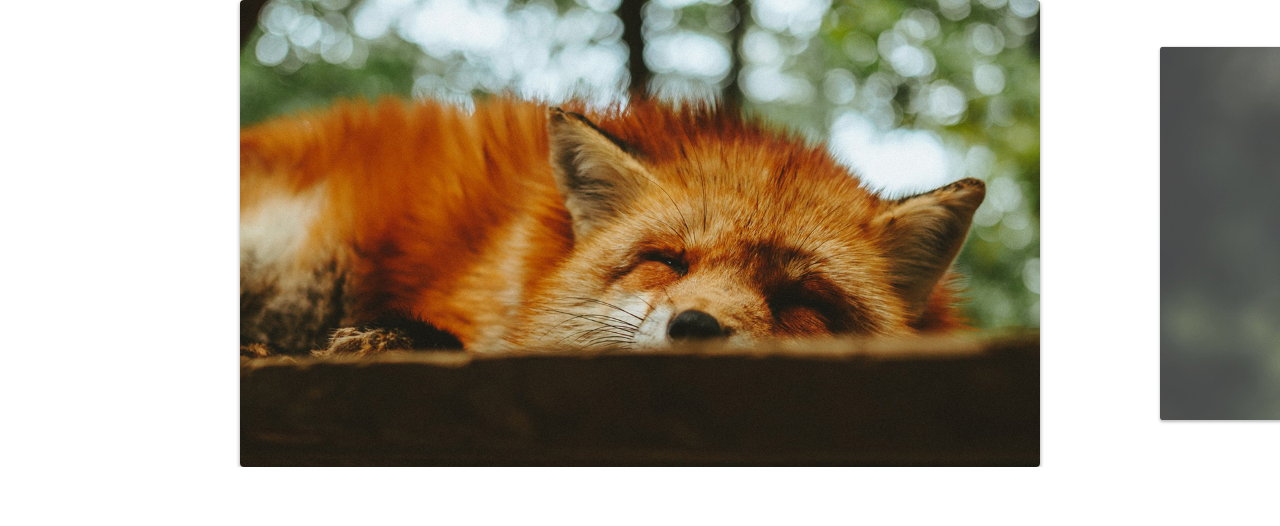
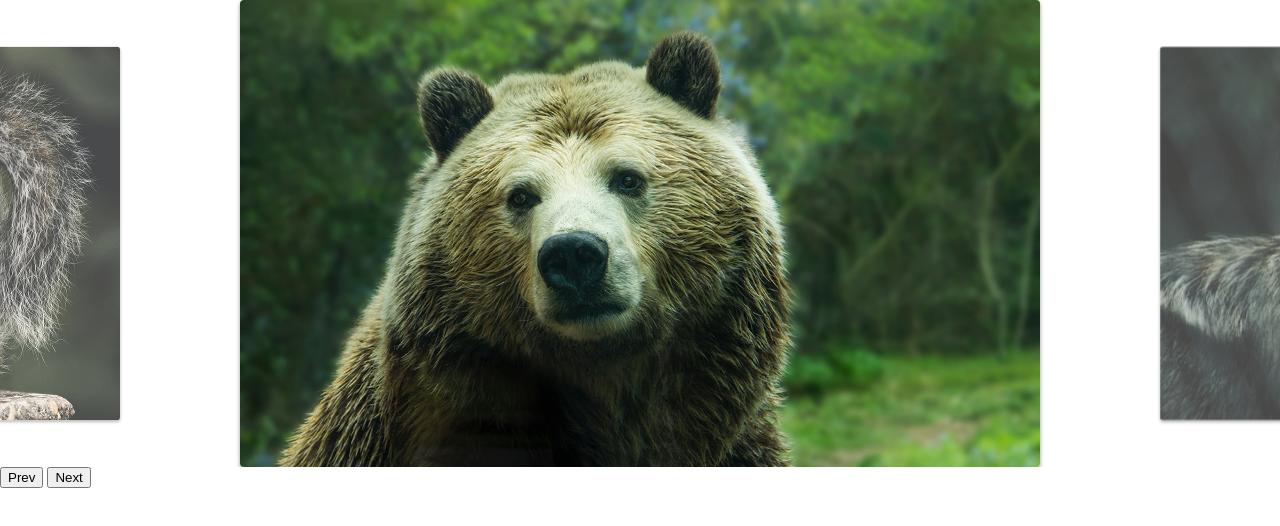
Before and after one commit to kervines/slide-animals, a plain HTML site: page index.html in a window 1280 px wide. Drawn offline with Linux system fonts and the light colour scheme.

Commit message:
navegacao prev e next finalizada

```diff
--- a/index.html
+++ b/index.html
@@ -20,6 +20,10 @@
       <li><img src="./img/foto6.jpg" alt="leao"></li>
     </ul>
   </div>
+  <div class="arrow-nav">
+    <button class="prev">Prev</button>
+    <button class="next">Next</button>
+  </div>
 </body>
 
 </html>
--- a/js/script.js
+++ b/js/script.js
@@ -1,7 +1,5 @@
-import Slide from './slide.js';
+import { SlideNav } from './slide.js';
 
-const slide = new Slide('.slide', '.wrapper');
+const slide = new SlideNav('.slide', '.wrapper');
 slide.init();
-
-slide.changeSlide(1);
-slide.activePrevSlide();
+slide.addArrow('.prev', '.next');
--- a/js/slide.js
+++ b/js/slide.js
@@ -137,6 +137,9 @@ export default class Slide {
     this.onMove = this.onMove.bind(this);
     this.onEnd = this.onEnd.bind(this);
 
+    this.activeNextSlide = this.activeNextSlide.bind(this);
+    this.activePrevSlide = this.activePrevSlide.bind(this);
+
     this.onResize = debounce(this.onResize.bind(this), 200);
   }
 
@@ -146,6 +149,20 @@ export default class Slide {
     this.addSlideEvents();
     this.slidesConfig();
     this.addResizeEvent();
+    this.changeSlide(2);
     return this;
   }
 }
+
+export class SlideNav extends Slide {
+  addArrow(prev, next) {
+    this.prevElement = document.querySelector(prev);
+    this.nextElement = document.querySelector(next);
+    this.addArrowEvent();
+  }
+
+  addArrowEvent() {
+    this.prevElement.addEventListener('click', this.activePrevSlide);
+    this.nextElement.addEventListener('click', this.activeNextSlide);
+  }
+}
```
